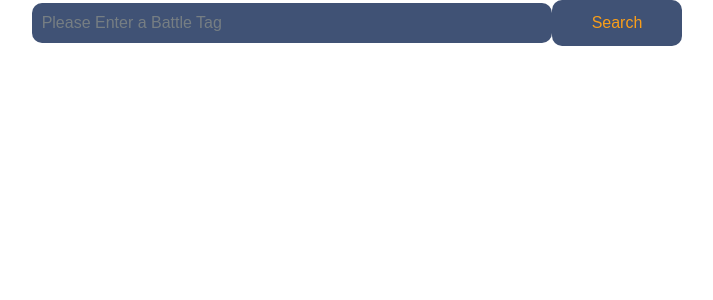
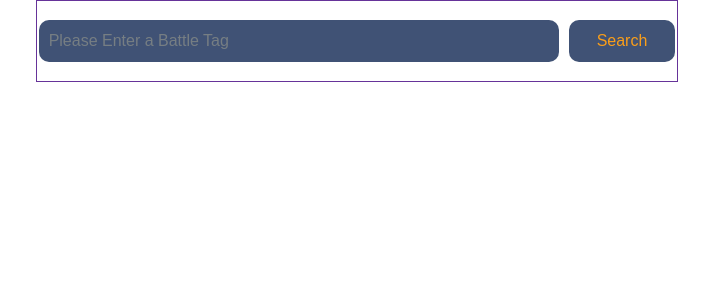
Before and after one commit to Nhujarski/OverWatch-StatSearch, a React (Create React App) app: page / in a window 1280 px wide. Shown: the top 300 px of the page, without its empty margins (283-996 px from the left). Built offline with nearby package versions, Linux system fonts and the light colour scheme.

Commit message:
added input and styles. also added search

```diff
--- a/src/components/Button/Button.scss
+++ b/src/components/Button/Button.scss
@@ -2,8 +2,9 @@
 
 .search-button {
   border: none;
+  display: inline-block;
   cursor: pointer ;
-  padding: 14px 40px;
+  padding: 12px 28px;
   font-size: 16px;
   background: variables.$overwatch-darkBlue;
   border-radius: 10px;
--- a/src/components/Input/Input.scss
+++ b/src/components/Input/Input.scss
@@ -3,10 +3,11 @@
 
 .form-input{
     width: 500px;
-    height: 30px;
+    height: 32px;
     border: none;
     padding: 5px 10px;
     border-radius: 10px;
+    margin-right: 10px;
     font-size: 16px;
     color: variables.$overwatch-orange;
     background-color: variables.$overwatch-darkBlue;
--- a/src/components/Search/Search.jsx
+++ b/src/components/Search/Search.jsx
@@ -1,6 +1,8 @@
 import React from "react";
 import Input from "../Input/Input";
 import Button from "../Button/Button";
+
+import "./Search.scss";
 
 function Search() {
   return (
--- a/src/components/Search/Search.scss
+++ b/src/components/Search/Search.scss
@@ -1,4 +1,8 @@
 .form-container {
+    display: flex;
+    justify-content: center;
+    align-items: center;
     border: 1px solid rebeccapurple;
-
+    width: 50%;
+    height: 10%;
 }
```
